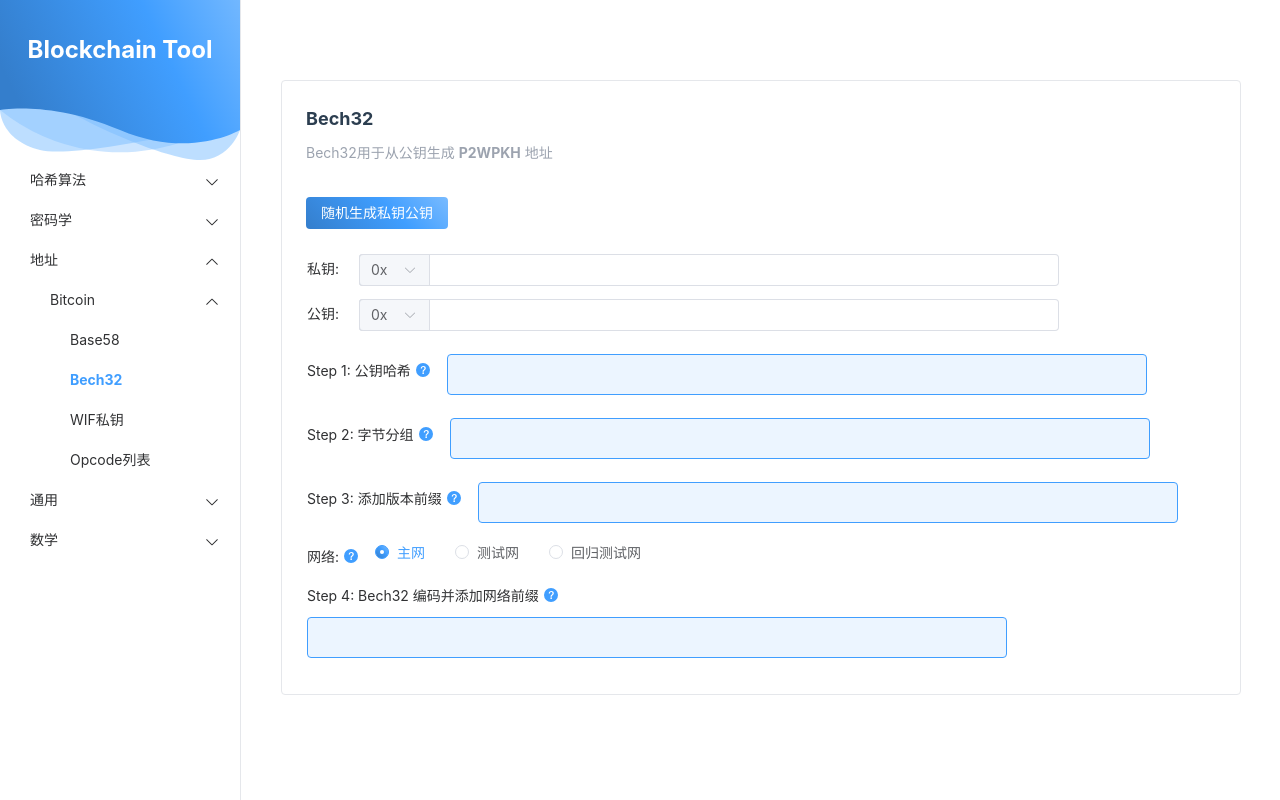
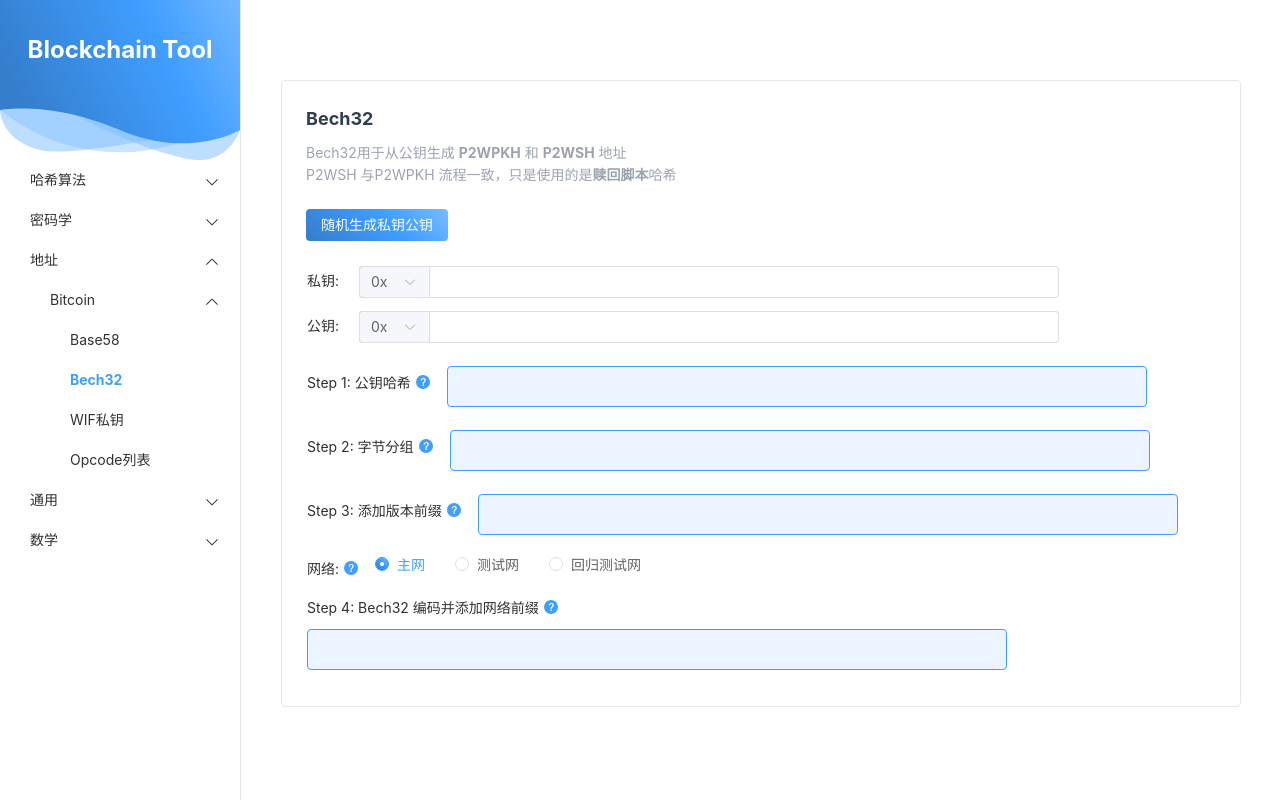
Before and after one commit to gxr404/blockchain-tool, a Nuxt app: page /address/bitcoin/bech32 in a window 1280 px wide. Built offline with nearby package versions, Linux system fonts and the light colour scheme.

Commit message:
chore(address): fix text

```diff
--- a/pages/address/bitcoin/bech32.vue
+++ b/pages/address/bitcoin/bech32.vue
@@ -138,8 +138,12 @@ function onPublicKeyInput() {
   <div class="p-10">
     <div class="flex flex-col p-6 border rounded bg-white mt-10 w-[960px]">
       <p class="font-bold text-lg centre">Bech32</p>
-      <p class="text-sm text-gray-400 my-[10px]">Bech32用于从公钥生成 <b>P2WPKH</b> 地址</p>
-
+      <p class="text-sm text-gray-400 mt-[10px]">
+        Bech32用于从公钥生成 <b>P2WPKH</b> 和 <b>P2WSH</b> 地址
+      </p>
+      <p class="text-sm text-gray-400 mt-[2px]">
+        P2WSH 与P2WPKH 流程一致，只是使用的是<b>赎回脚本</b>哈希
+      </p>
       <p class="mt-6">
         <el-button @click="randomKey">随机生成私钥公钥</el-button>
       </p>
```
